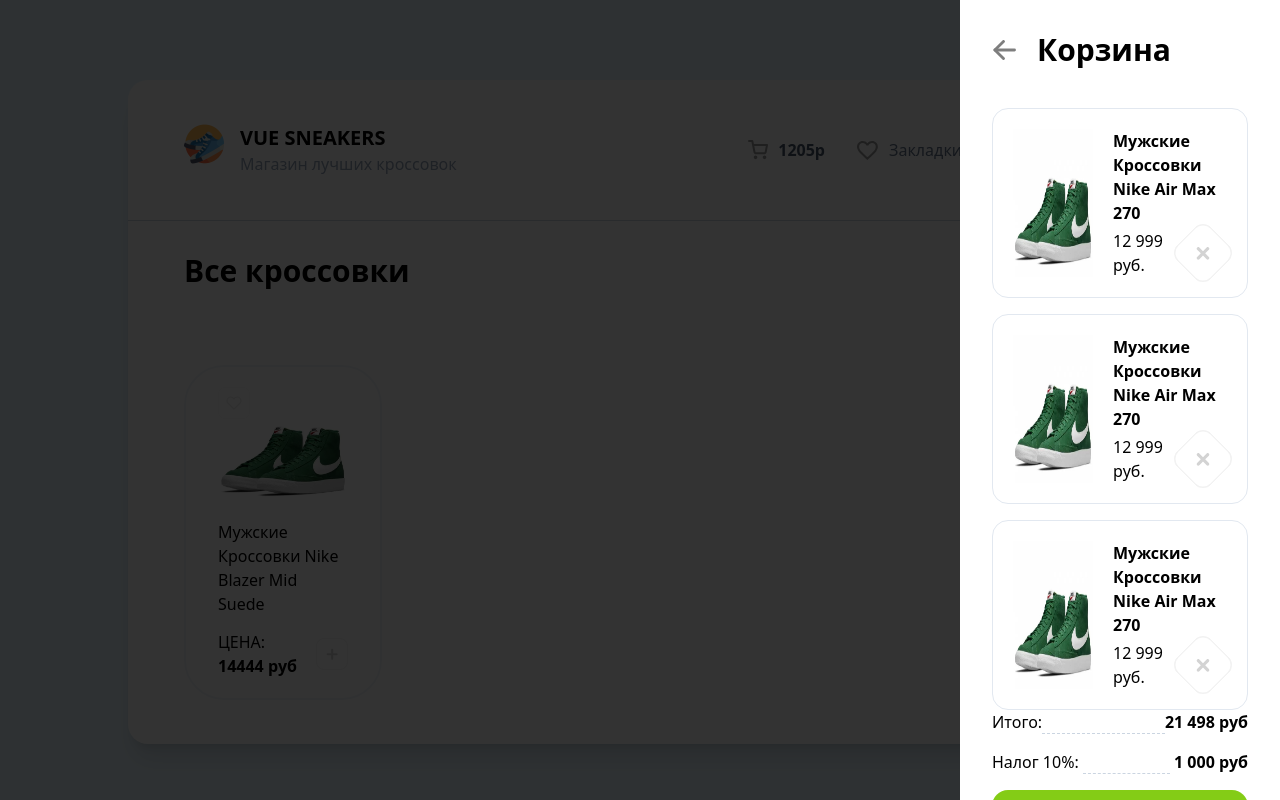
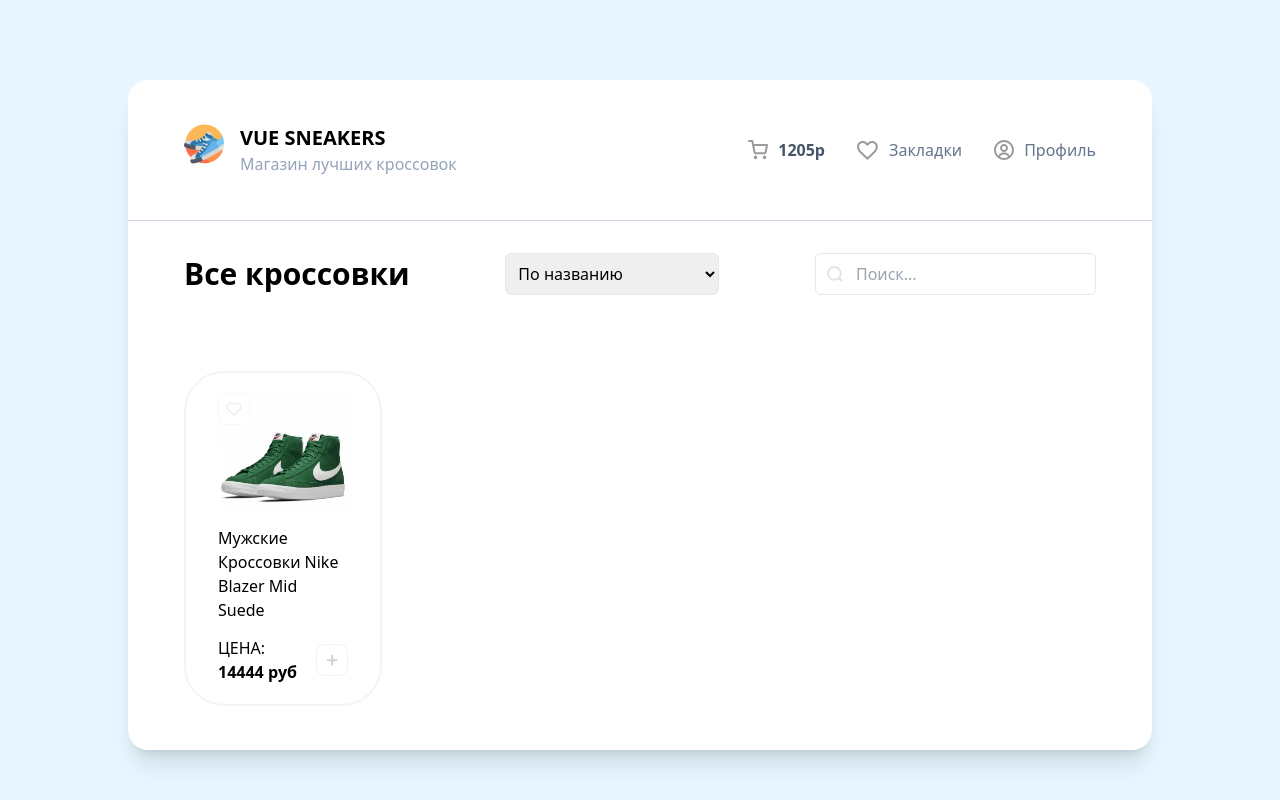
Before and after one commit to OscarRaizer/Vue-Shop, a Vue app: page / in a window 1280 px wide. Built offline with nearby package versions, Linux system fonts and the light colour scheme.

Commit message:
feat: add select and search

```diff
--- a/src/App.vue
+++ b/src/App.vue
@@ -1,15 +1,29 @@
 <script setup>
 import HeaderApp from './components/HeaderApp.vue'
 import CardList from './components/CardList.vue'
-import TheDrawer from './components/TheDrawer.vue'
+// import TheDrawer from './components/TheDrawer.vue'
 </script>
 
 <template>
-  <TheDrawer />
+  <!--  <TheDrawer />-->
   <div class="bg-white w-4/5 mx-auto rounded-[20px] shadow-xl h-auto mt-20">
     <HeaderApp />
     <div class="px-14 py-8 flex items-center justify-between">
       <h2 class="text-3xl font-bold">Все кроссовки</h2>
+
+      <select class="outline-0 border rounded-md focus:border-gray-400 p-2" name="frefrgrg" id="">
+        <option>По названию</option>
+        <option>По убыванию цены</option>
+        <option>По возрастанию цены</option>
+      </select>
+      <div class="flex items-center gap-3 relative">
+        <img class="absolute left-3" src="/search.svg" alt="" />
+        <input
+          class="border rounded-md outline-none focus:border-gray-400 p-2 pl-10"
+          type="text"
+          placeholder="Поиск..."
+        />
+      </div>
     </div>
     <CardList />
   </div>
--- a/src/components/CartItem.vue
+++ b/src/components/CartItem.vue
@@ -2,7 +2,7 @@
 
 <template>
   <div class="flex gap-5 content-center border border-slate-200 p-5 rounded-2xl">
-    <img class="w-20" src="/sneakers/sneakers-1.jpg" alt="Sneaker" />
+    <img class="w-20" src="/sneakers/sneakers-4.jpg" alt="Sneaker" />
     <div class="flex flex-col gap-1">
       <span class="font-bold">Мужские Кроссовки Nike Air Max 270</span>
       <div class="flex justify-between">
--- a/src/components/TheCard.vue
+++ b/src/components/TheCard.vue
@@ -9,7 +9,6 @@
   onClickFavorite: Function
 })
 </script>
-
 <template>
   <div
     class="flex flex-col justify-between bg-white px-8 py-5 relative border-2 rounded-[40px] border-slate-100 hover:-translate-y-1 hover:shadow-xl transition cursor-pointer"
--- a/src/components/TheDrawer.vue
+++ b/src/components/TheDrawer.vue
@@ -23,7 +23,7 @@
         class="flex gap-2 justify-center items-center bg-lime-500 text-white p-4 rounded-2xl hover:scale-105 transition hover:bg-lime-600 active:bg-lime-700 disabled:bg-slate-400 disabled:cursor-not-allowed disabled:scale-100"
       >
         <span>Оформить заказ</span>
-        <img class="fill-zinc-200" src="/arrow-right.svg" alt="arrow" />
+        <img class="fill-zinc-200" src="/arrow-next.svg" alt="arrow" />
       </button>
     </div>
   </div>
```
